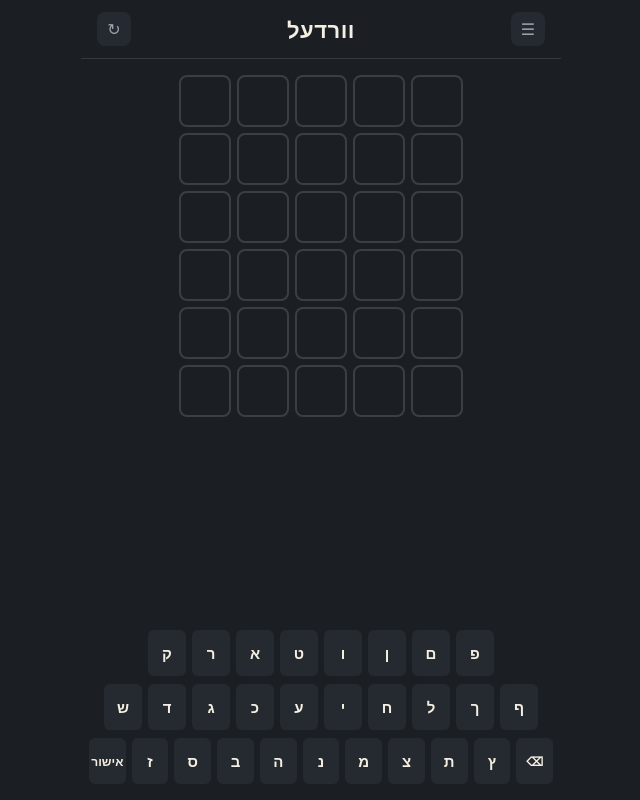
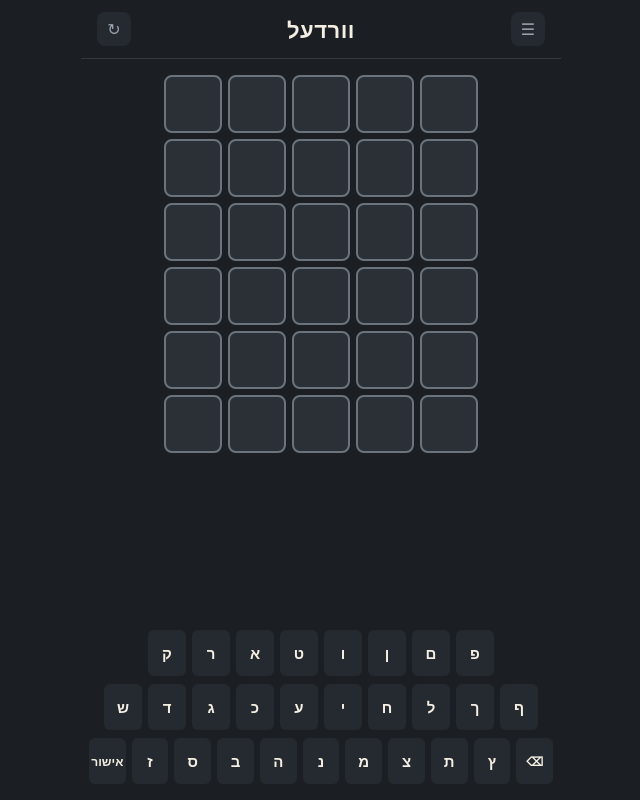
Before and after one commit to aybc2025/Wordel, a React (Vite) app: page / in a window 1280 px wide. Shown: the whole page, without its empty margins (319-959 px from the left). Built offline with nearby package versions, Linux system fonts and the light colour scheme.

Commit message:
Modify Tile styles for improved design
Updated tile dimensions and colors for better visibility.

```diff
--- a/src/components/Tile.module.css
+++ b/src/components/Tile.module.css
@@ -1,20 +1,21 @@
 .tile {
-  width: 52px;
-  height: 52px;
-  border: 2px solid var(--slate);
+  width: 58px;
+  height: 58px;
+  border: 2px solid var(--slate-border);
   border-radius: 8px;
   display: flex;
   align-items: center;
   justify-content: center;
-  font-size: 26px;
+  font-size: 30px;
   font-weight: 800;
   color: var(--paper);
-  background: transparent;
-  transition: transform 0.1s ease, border-color 0.15s ease;
+  background: var(--tile-empty-bg);
+  transition: transform 0.1s ease, border-color 0.15s ease, background 0.15s ease;
 }
 
 .filled {
   border-color: var(--muted);
+  background: var(--tile-filled-bg);
 }
 
 .pop {
```
